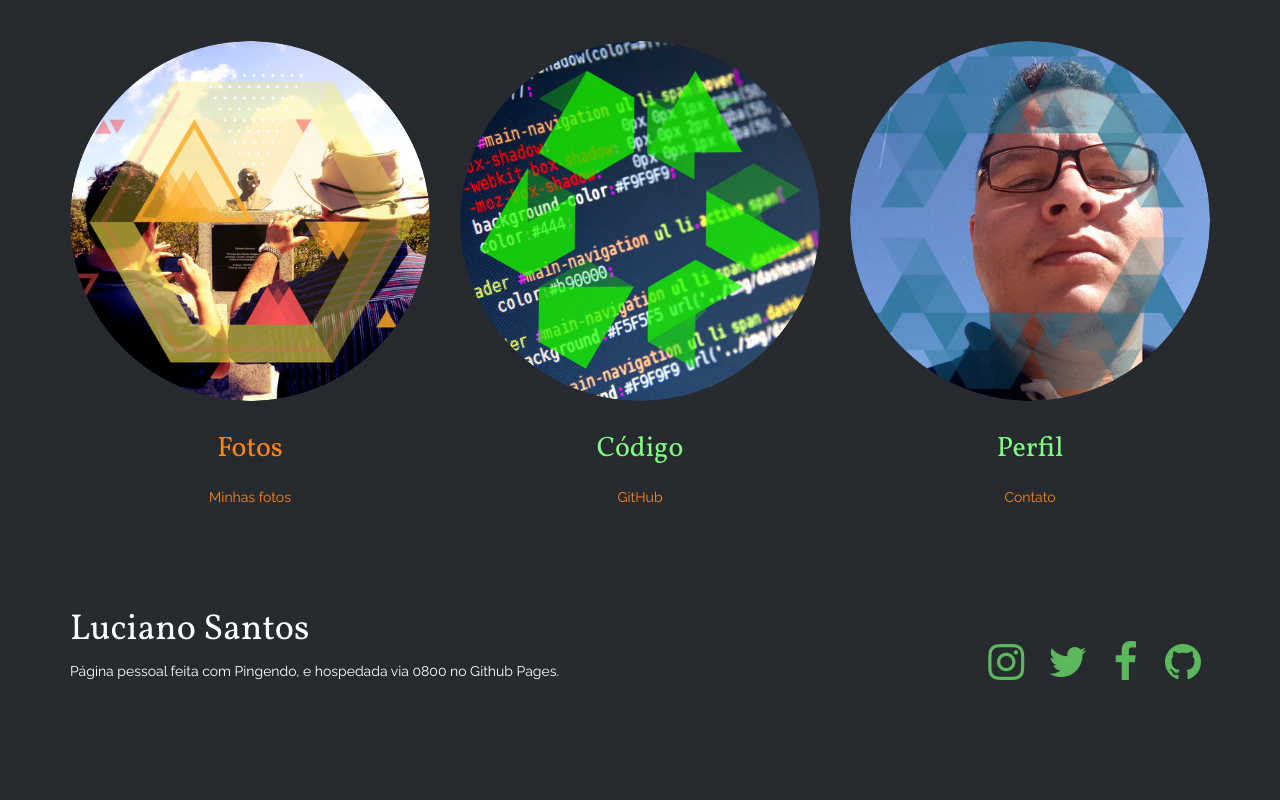
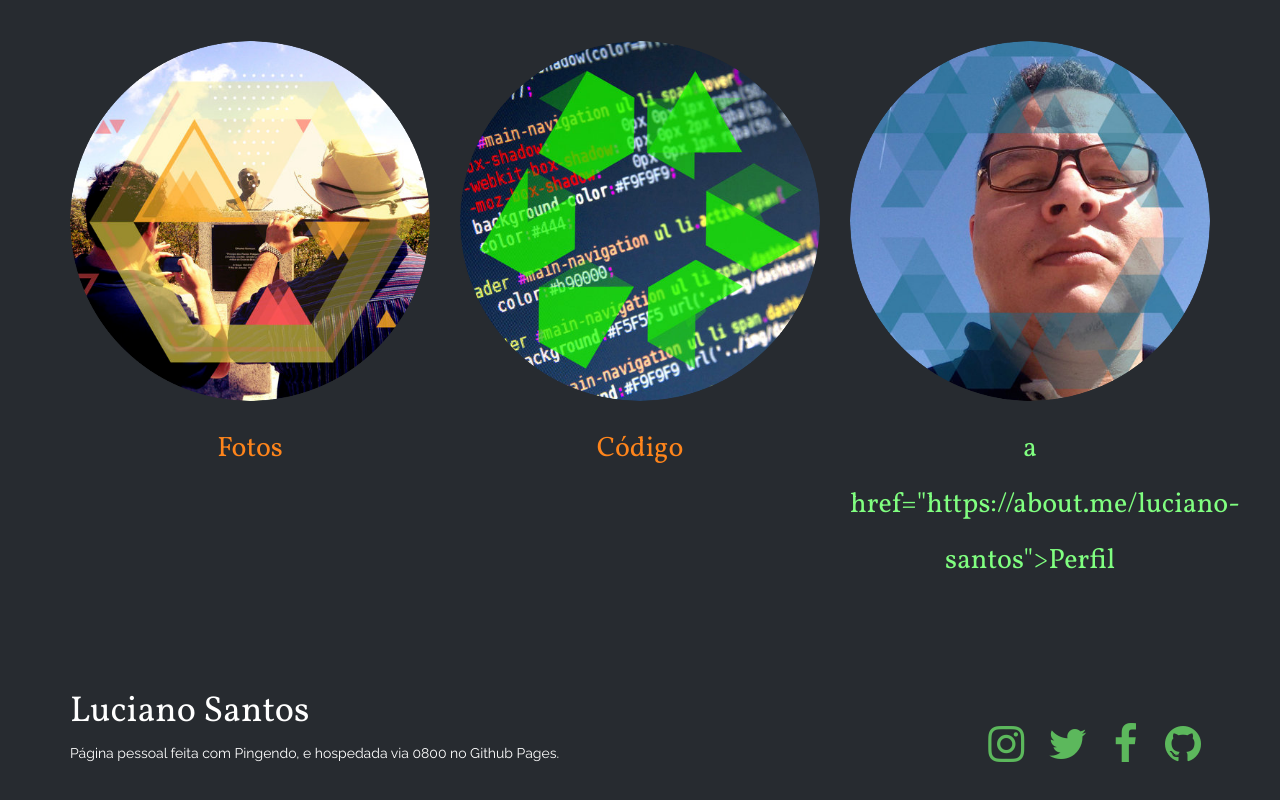
Before and after one commit to lucianosds/lucianosds.github.io, a plain HTML site: page index.html in a window 1280 px wide. Shown: the part 819-1619 px from the top of the page. Before the commit the page ends 1549 px from the top, so only its background shows below. Drawn offline with nearby package versions, Linux system fonts and the light colour scheme.

Commit message:
atualizando o Index novamente

```diff
--- a/index.html
+++ b/index.html
@@ -57,20 +57,17 @@
                     <div class="col-md-4">
                         <a href="https://instagr.am/lucianosds">
 			<img src="imgs/photo.png" class="center-block img-circle img-responsive" id="photo"></a>
-                        <h3 class="text-center body-h1" id="h1" contenteditable="true"><a href="#">Fotos</a></h3>
-                        <a href="https://instagr.am/lucianosds"><p class="text-center">Minhas fotos</p></a>
+                        <h3 class="text-center body-h1" id="h1" contenteditable="true"><a href="https://instagr.am/lucianosds">Fotos</a></h3>
                     </div>
                     <div class="col-md-4">
                         <a href="https://lucianosds.github.io">
                         <img src="imgs/code.png" class="center-block img-circle img-responsive"></a>
-                        <h3 class="text-center body-h1" id="h1">Código</h3>
-                        <a href="https://lucianosds.github.io"><p class="text-center">GitHub</p></a>
+                        <h3 class="text-center body-h1" id="h1"><a href="https://lucianosds.github.io">Código</a></h3>
                     </div>
                     <div class="col-md-4">
                         <a href="https://about.me/luciano-santos">
 			<img src="imgs/profile.png" class="center-block img-circle img-responsive"></a>
-                        <h3 class="text-center body-h1" id="h1">Perfil</h3>
-                        <a href="https://about.me/luciano-santos"><p class="text-center">Contato</p></a>
+                        <h3 class="text-center body-h1" id="h1">a href="https://about.me/luciano-santos">Perfil</a></h3>
                     </div>
                 </div>
             </div>
```
